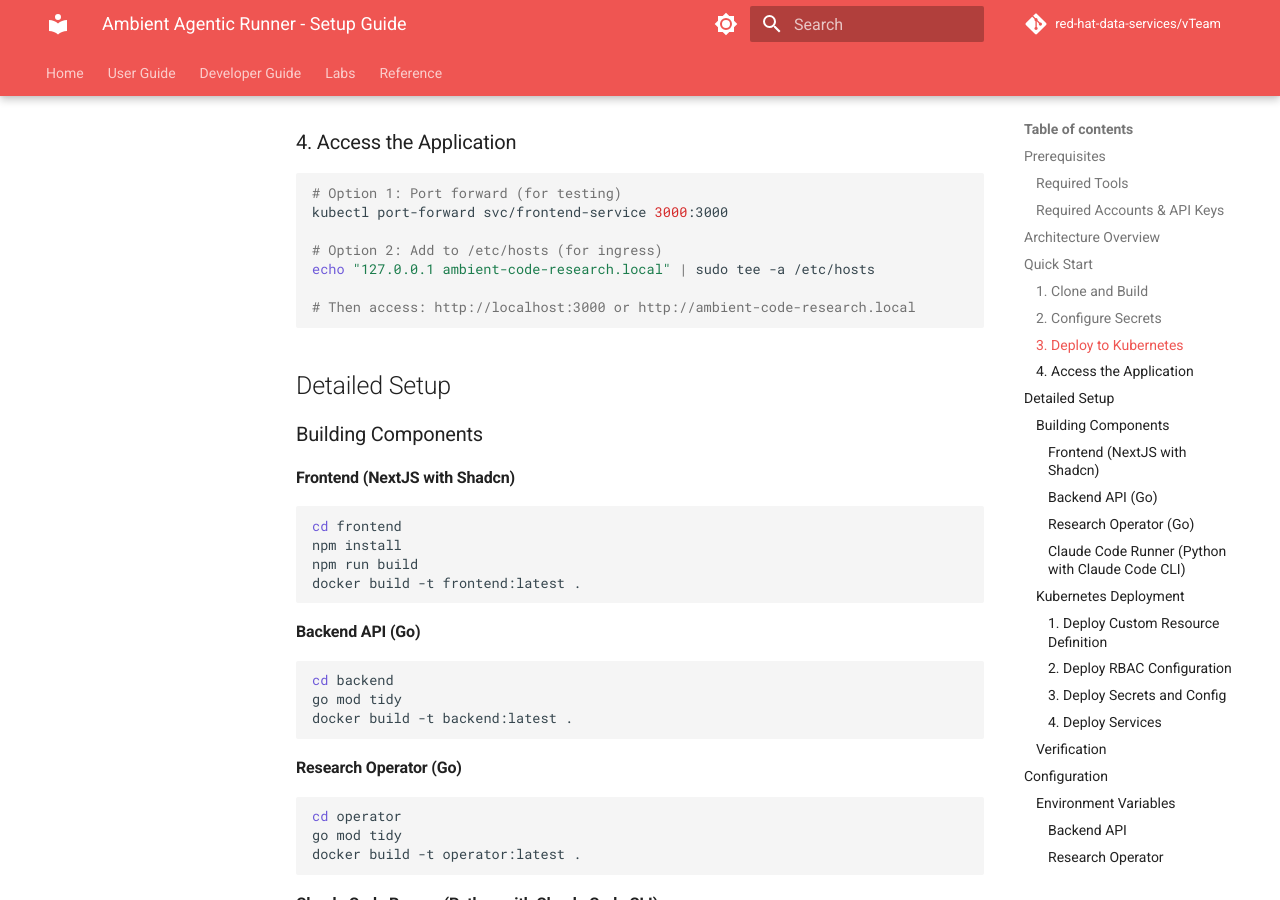
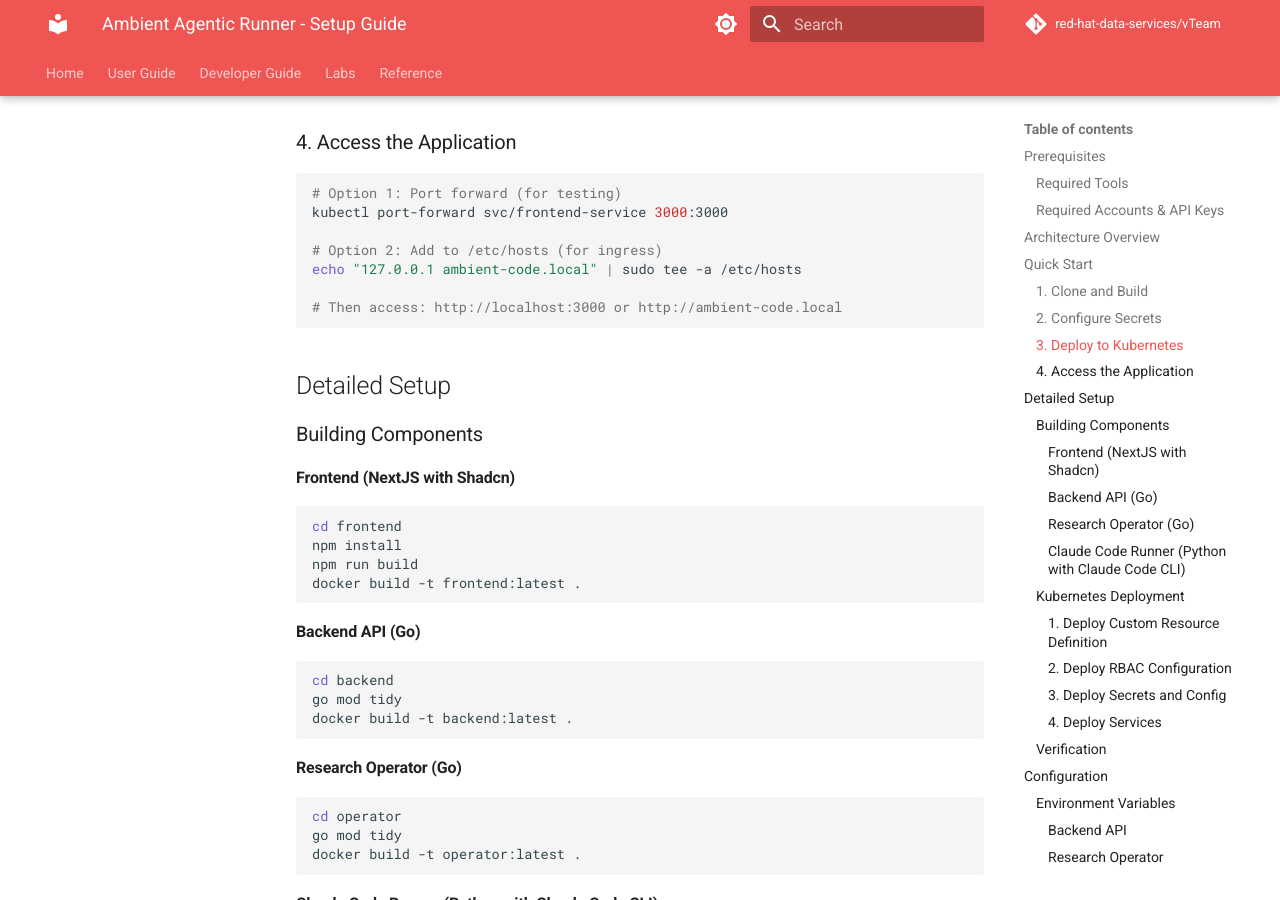
Before and after one commit to sbekkerm/vTeam, an MkDocs documentation site: the page built from docs/ambient-runner/SETUP.md, in a window 1280 px wide and 900 px high, scrolled down 2254 px. Built offline with MkDocs 1.6.1 and Material for MkDocs 9.7.7, drawn with Linux system fonts in a browser that asks for light colours; comment, search, counter and statistics services are not loaded; some of the changed text lies outside the part shown.

Commit message:
Refactor Kubernetes manifests and README to use 'ambient-code' namespace instead of 'ambient-code-research', update deployment scripts, and adjust environment variable references accordingly.

````diff
--- a/docs/ambient-runner/SETUP.md
+++ b/docs/ambient-runner/SETUP.md
@@ -85,9 +85,9 @@
 kubectl port-forward svc/frontend-service 3000:3000
 
 # Option 2: Add to /etc/hosts (for ingress)
-echo "127.0.0.1 ambient-code-research.local" | sudo tee -a /etc/hosts
+echo "127.0.0.1 ambient-code.local" | sudo tee -a /etc/hosts
 
-# Then access: http://localhost:3000 or http://ambient-code-research.local
+# Then access: http://localhost:3000 or http://ambient-code.local
 ```
 
 ## Detailed Setup
@@ -204,7 +204,7 @@
 apiVersion: v1
 kind: Secret
 metadata:
-  name: ambient-code-research-secrets
+  name: ambient-code-secrets
 type: Opaque
 data:
   anthropic-api-key: <base64-encoded-key>
@@ -257,7 +257,7 @@
 
 ```bash
 # Get all resources
-kubectl get all -l app=ambient-code-research
+kubectl get all -l app=ambient-code
 
 # Check events
 kubectl get events --sort-by='.lastTimestamp'
@@ -291,13 +291,13 @@
 
 ```bash
 # Create local cluster
-kind create cluster --name ambient-code-research
+kind create cluster --name ambient-code
 
 # Load images into kind
-kind load docker-image backend:latest --name ambient-code-research
-kind load docker-image frontend:latest --name ambient-code-research
-kind load docker-image operator:latest --name ambient-code-research
-kind load docker-image claude-code-runner:latest --name ambient-code-research
+kind load docker-image backend:latest --name ambient-code
+kind load docker-image frontend:latest --name ambient-code
+kind load docker-image operator:latest --name ambient-code
+kind load docker-image claude-code-runner:latest --name ambient-code
 
 # Deploy
 cd manifests
````
Also changed, not shown: README.md (+16 -16 lines), 9 other files.
